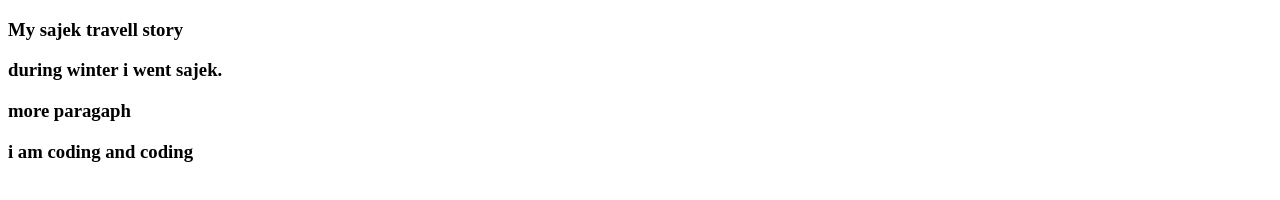
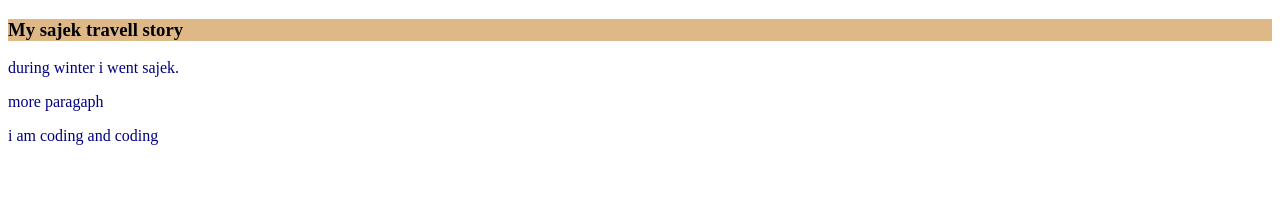
Before and after one commit to rabiulim/my-six-repo, a plain HTML site: page my-seven-repo/index.html in a window 1280 px wide. Drawn offline with Linux system fonts and the light colour scheme.

Commit message:
again color changed

```diff
--- a/my-seven-repo/index.html
+++ b/my-seven-repo/index.html
@@ -5,12 +5,13 @@
     <meta http-equiv="X-UA-Compatible" content="IE=edge">
     <meta name="viewport" content="width=device-width, initial-scale=1.0">
     <title>My seven repo</title>
+    <link rel="stylesheet" href="style.css">
 </head>
 <body>
- <h3>My sajek travell story
+ <h3>My sajek travell story</h3>
      <p>during winter i went sajek.</p>
      <p>more paragaph</p>
      <p>i am coding and coding</p>
- </h3>
+
 </body>
 </html>
--- a/my-seven-repo/style.css
+++ b/my-seven-repo/style.css
@@ -1,3 +1,6 @@
 p{
     color: navy;
 }
+h3{
+    background-color: burlywood;
+}
```
